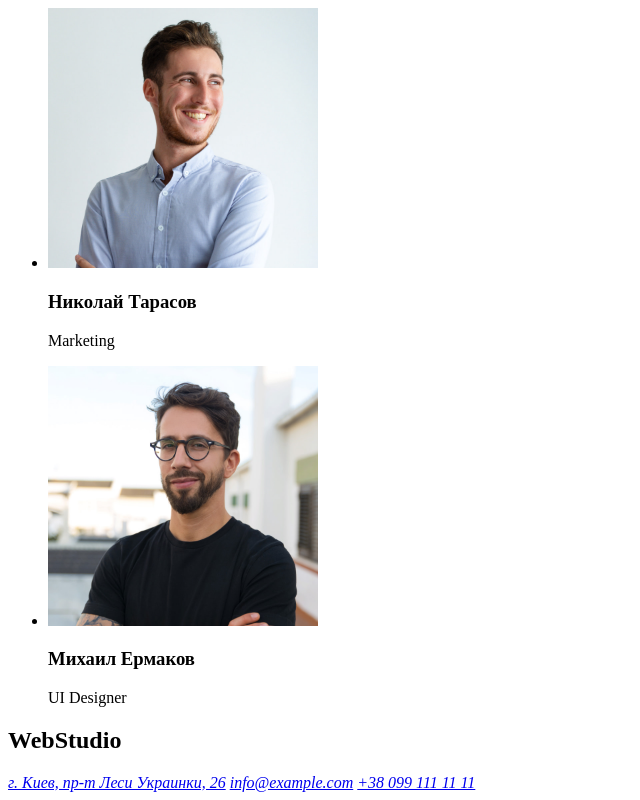
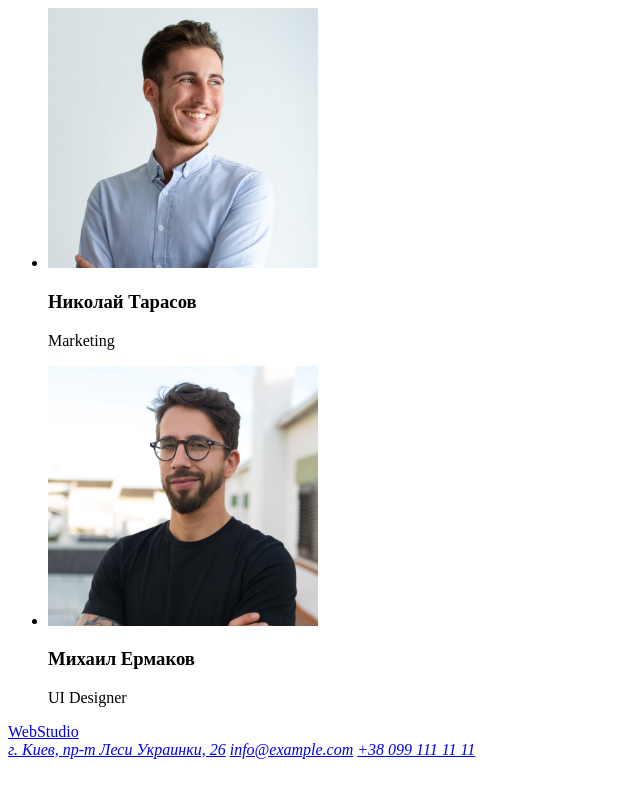
Before and after one commit to sprinter23/goit-markup-hw-01, a plain HTML site: page index.html in a window 1280 px wide. Shown: the part 2280-3080 px from the top of the page, without its empty margins (0-640 px from the left). After the commit the page ends 3047 px from the top, so only its background shows below. Drawn offline with Linux system fonts and the light colour scheme.

Commit message:
Update index.html

```diff
--- a/index.html
+++ b/index.html
@@ -96,7 +96,7 @@
     </main>
     <footer>
       <div>
-        <h2>WebStudio</h2>
+        <a href="#">WebStudio</a>
         <address>
           <a href="https://goo.gl/maps/YnTkpTPDZ5KFQ8r79" target="_blank" rel="noopener noreferrer"
             >г. Киев, пр-т Леси Украинки, 26</a
```
